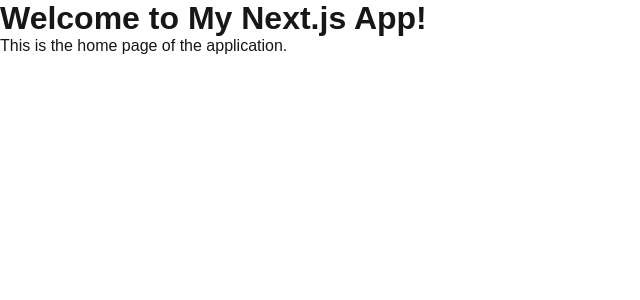
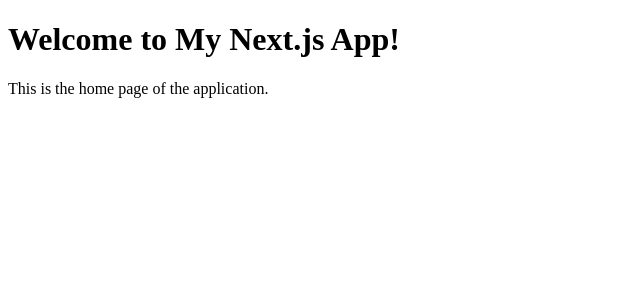
Before and after one commit to RobFyd/hello-next, a Next.js app: page / in a window 1280 px wide. Shown: the top 300 px of the page, without its empty margins (0-640 px from the left). Built offline with nearby package versions, Linux system fonts and the light colour scheme.

Commit message:
refactor: update layout component by removing unused font imports and simplifying metadata

```diff
--- a/src/app/layout.js
+++ b/src/app/layout.js
@@ -1,27 +1,12 @@
-import { Geist, Geist_Mono } from "next/font/google";
-import "./globals.css";
-
-const geistSans = Geist({
-  variable: "--font-geist-sans",
-  subsets: ["latin"],
-});
-
-const geistMono = Geist_Mono({
-  variable: "--font-geist-mono",
-  subsets: ["latin"],
-});
-
 export const metadata = {
-  title: "Create Next App",
-  description: "Generated by create next app",
+  title: "My Next.js App",
+  description: "A simple Next.js application",
 };
 
 export default function RootLayout({ children }) {
   return (
     <html lang="en">
-      <body className={`${geistSans.variable} ${geistMono.variable}`}>
-        {children}
-      </body>
+      <body>{children}</body>
     </html>
   );
 }
```
